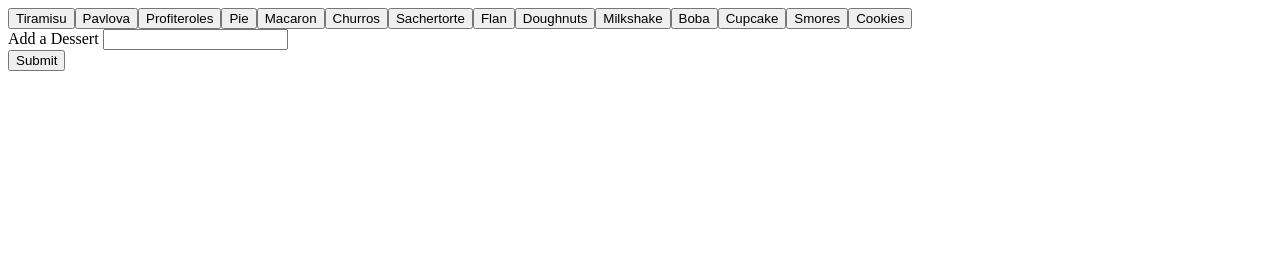
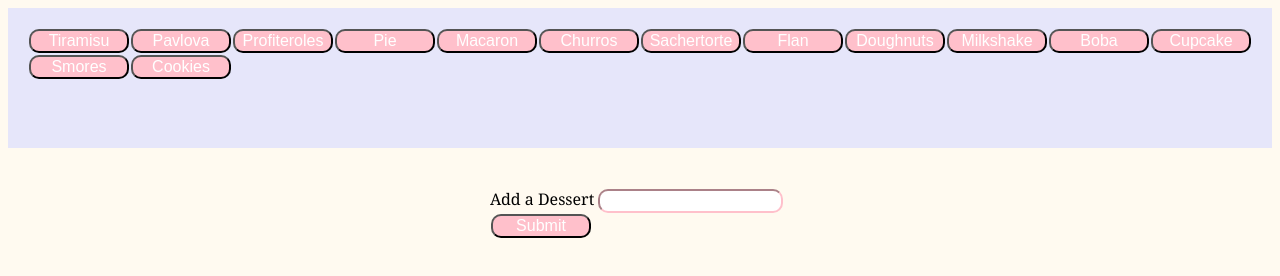
Before and after one commit to Laura-Neff/DessertOasis, a plain HTML site: page index.html in a window 1280 px wide. Both pictures are taken after a click on the button "Tiramisu". Drawn offline with nearby package versions, Linux system fonts and the light colour scheme; no server answers.

Commit message:
Made submit button add input to buttons and fetch from API.

```diff
--- /dev/null
+++ b/css/style.css
@@ -0,0 +1,52 @@
+
+#pleaseInline{
+display:inline-block;
+width:300px;
+border-style:solid;
+border-color:pink;
+margin:2px;
+
+}
+
+img {
+    width:100%;
+    height:200px;
+}
+
+body {
+    font-family: Georgia;
+    background:floralwhite;
+}
+
+form {
+    position:relative;
+    top:10px;
+    padding-top:30px;
+    padding-bottom:30px;
+    width:300px;
+    margin:0 auto;
+/*     background:lemonchiffon; */
+}
+
+button {
+    background:pink;
+    color:white;
+    border-radius: 10px;
+    min-width:100px;
+    font-size:16px;
+    margin:1px;
+}
+
+#buttonPlace{
+    padding:20px;
+    background:lavender;
+    min-height:100px;
+
+}
+
+input {
+    border-color:pink;
+    border-radius:10px;
+    min-width:50%;
+    height:18px;
+}
--- a/index.html
+++ b/index.html
@@ -5,23 +5,24 @@
     <meta http-equiv="X-UA-Compatible" content="IE=edge">
     <title>Dessert Oasis</title>
     <meta name="viewport" content="width=device-width, initial-scale=1">
+    <link rel="stylesheet" href="css/style.css">
 
     <script src="https://cdnjs.cloudflare.com/ajax/libs/jquery/3.2.1/jquery.min.js"></script>
 </head>
 <body>
 <div id="buttonPlace"></div>
-<div id="gifContainer"></div>
 
-<form class="form-inline">
+<form class="form-inline" onsubmit="return false;">
 
 
 <div class="form-group">
-        <label for="staticEmail2" class="sr-only">Add a Dessert</label>
+        <label for="dessertAdd" class="sr-only">Add a Dessert</label>
         <input type="text" id="dessertAdd">
       </div>
       <button type="submit" id="submit" class="btn btn-primary">Submit</button>
  </form>
 
+<div id="gifContainer"></div>
 
 
     <script src="javascript/apiFun.js"></script>
--- a/javascript/apiFun.js
+++ b/javascript/apiFun.js
@@ -13,9 +13,20 @@ for(var i = 0; i < topics.length; i++){
 
 $("button").click(function(){
 
+    if(this.attributes["id"]!== undefined){
+      if(this.attributes["id"].value === "submit"){
 
-    var dessert = $(this).data("topic");
-    // console.log(dessert);
+        var dessert =  $("#dessertAdd").val();
+        topics.push(dessert);
+
+        var buttonToddler = $("<button data-topic=" + dessert + ">" + dessert + "</button>");
+        buttonToddler.appendTo("#buttonPlace");
+
+        console.log("Works");
+    }} else {
+        var dessert = $(this).data("topic");
+        // console.log(dessert);
+    }
 
     var giphyURL = "http://api.giphy.com/v1/gifs/search?q=";
 
@@ -30,9 +41,11 @@ $("button").click(function(){
   .then(function(response){
 
     var gifs = response.data;
+    $("#gifContainer").html("");
 
     for(var i = 0; i < gifs.length; i++){
-        var gifPlace = $("<div>");
+
+        var gifPlace = $('<div id="pleaseInline">');
         // '<img src="some-source" />'
         // var dessertImage = $('<img class="gif" data-still=" ' + gifs[i].images.fixed_height_still.url + ' data-animate="' + gifs[i].images.fixed_height.url + 'data-state= "still">');
         var dessertImage = $('<img id= "gif">');
@@ -43,8 +56,6 @@ $("button").click(function(){
         console.log(link);
         dessertImage.attr('src',link);
 
-
-
         var rating = gifs[i].rating;
         var ratingDisplay = $("<p>").html("Rating: " + rating);
 
@@ -54,6 +65,7 @@ $("button").click(function(){
         gifPlace.append(dessertImage);
 
         $("#gifContainer").prepend(gifPlace);
+
 
 
 $("#gif").click(function(){
@@ -80,6 +92,8 @@ $("#gif").click(function(){
 
 
 
+
+
     }
 
 
```
